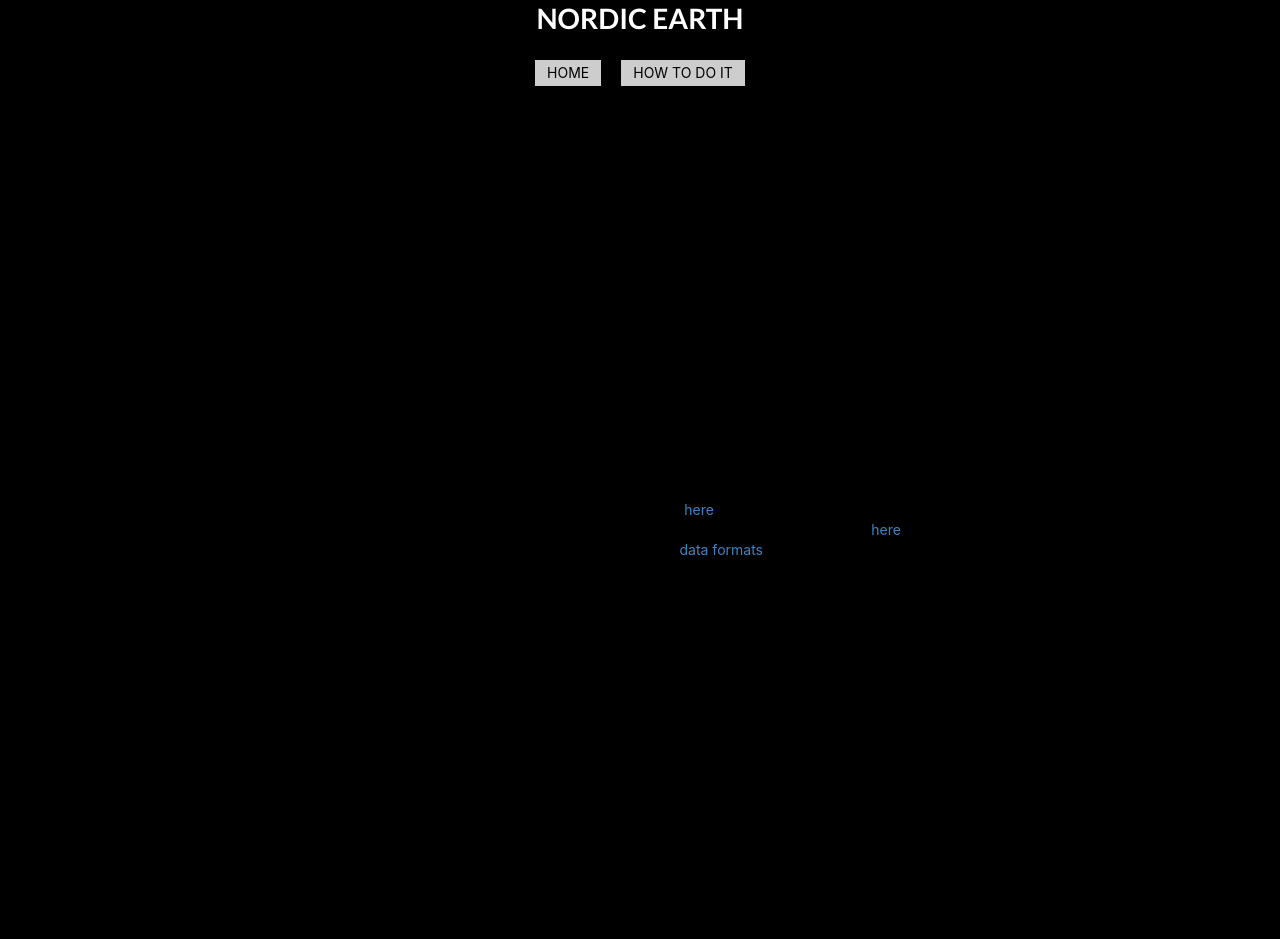
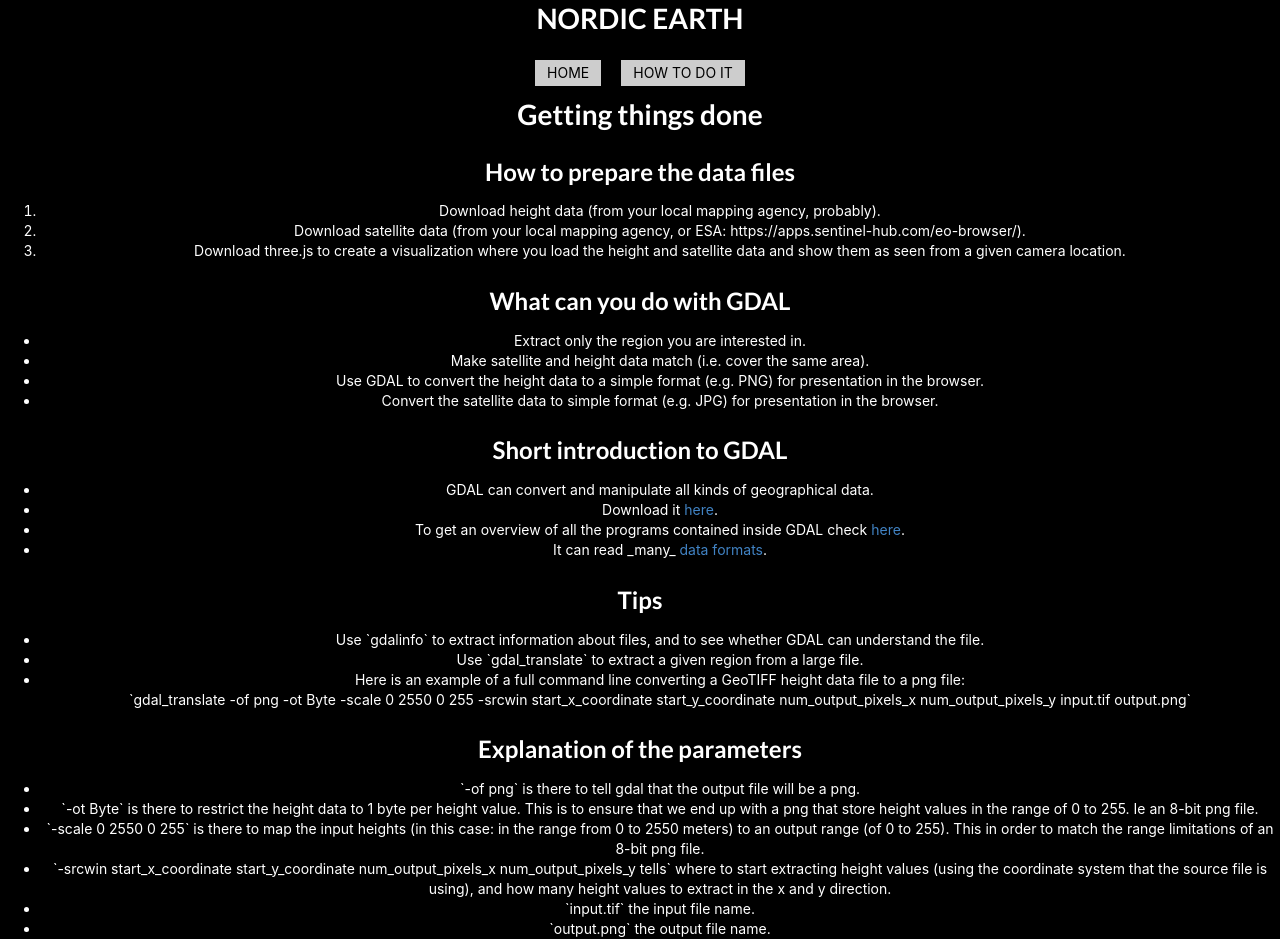
Before and after one commit to nordvision/NordicEarth, a React (Create React App) app in the folder front/: page /instructions in a window 1280 px wide. Built offline with nearby package versions, Linux system fonts and the light colour scheme.

Commit message:
Fis styling for InstructionsPage.js

```diff
--- /dev/null
+++ b/front/src/pages/InstructionsPage.css
@@ -0,0 +1,3 @@
+.InstructionsPage {
+  color: #FFF
+}
--- a/front/src/pages/InstructionsPage.js
+++ b/front/src/pages/InstructionsPage.js
@@ -1,10 +1,12 @@
 import React from 'react'
+
+import './InstructionsPage.css'
 
 /* eslint-disable max-len */
 
 function InstructionsPage() {
   return (
-    <div>
+    <div className="InstructionsPage">
       <h1>Getting things done</h1>
       <h2>How to prepare the data files</h2>
       <ol>
```
